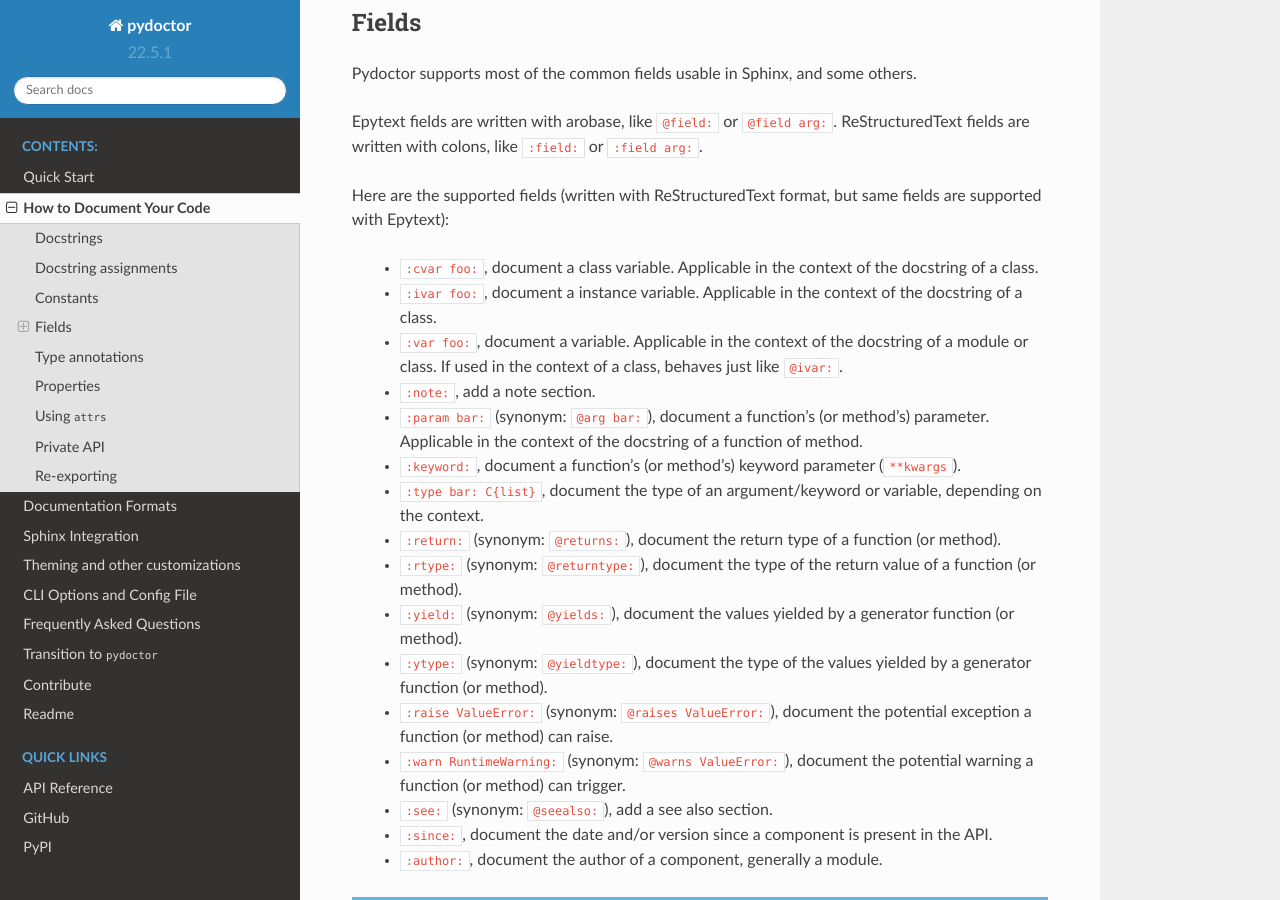
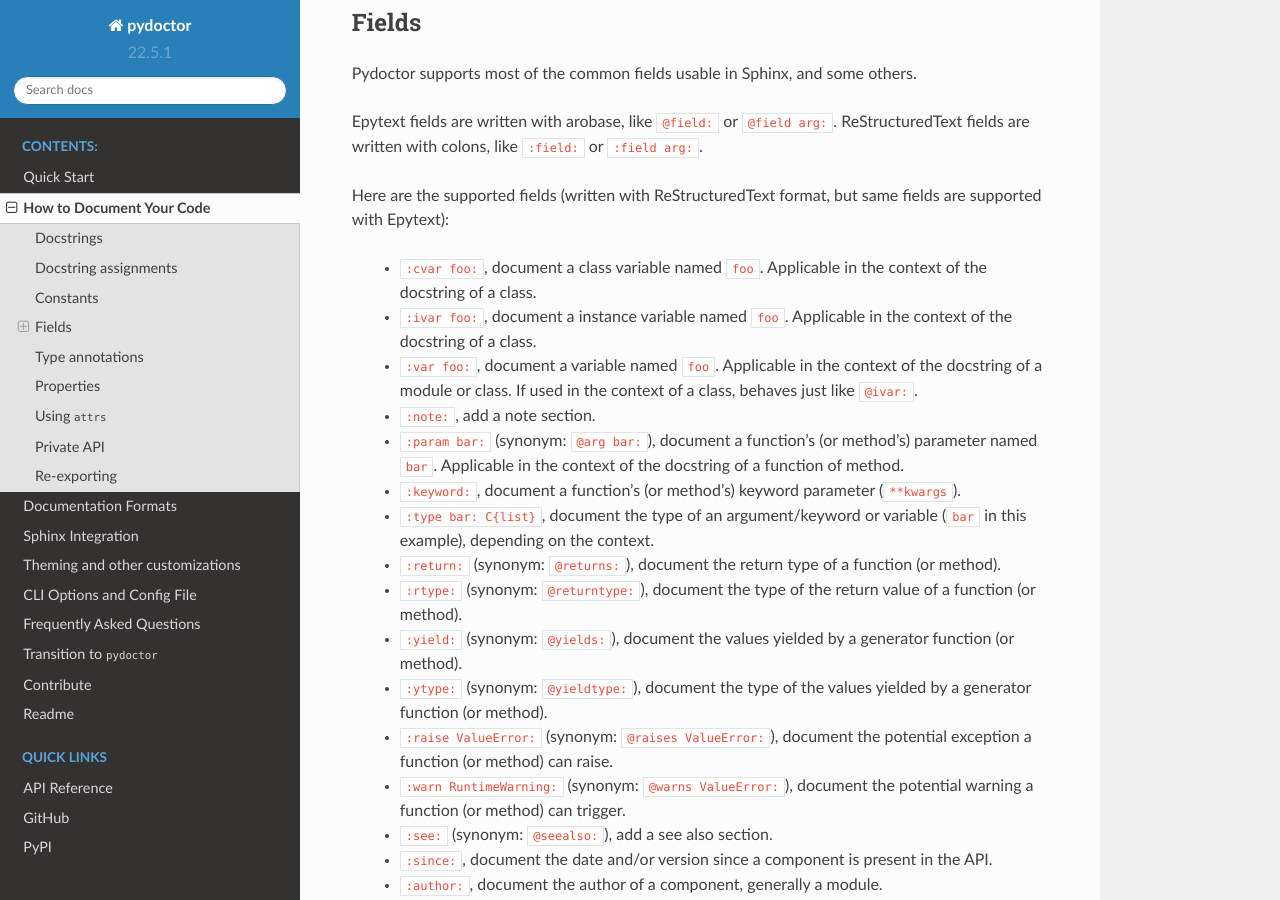
Before and after one commit to twisted/pydoctor, a Sphinx documentation site: the page built from docs/source/codedoc.rst, in a window 1280 px wide and 900 px high, scrolled down 2622 px. Built offline with Sphinx 7.4.7 and the Read the Docs theme 2.0.0, drawn with Linux system fonts in a browser that asks for light colours.

Commit message:
Update codedoc.rst
Improved explanation of fields.

```diff
--- a/docs/source/codedoc.rst
+++ b/docs/source/codedoc.rst
@@ -115,15 +115,15 @@
 
 Here are the supported fields (written with ReStructuredText format, but same fields are supported with Epytext):
 
-    - ``:cvar foo:``, document a class variable. Applicable in the context of the docstring of a class.
-    - ``:ivar foo:``, document a instance variable. Applicable in the context of the docstring of a class.
-    - ``:var foo:``, document a variable. Applicable in the context of the docstring of a module or class.
+    - ``:cvar foo:``, document a class variable named ``foo``. Applicable in the context of the docstring of a class.
+    - ``:ivar foo:``, document a instance variable named ``foo``. Applicable in the context of the docstring of a class.
+    - ``:var foo:``, document a variable named ``foo``. Applicable in the context of the docstring of a module or class.
       If used in the context of a class, behaves just like ``@ivar:``.
     - ``:note:``, add a note section.
-    - ``:param bar:`` (synonym: ``@arg bar:``), document a function's (or method's) parameter.
+    - ``:param bar:`` (synonym: ``@arg bar:``), document a function's (or method's) parameter named ``bar``.
       Applicable in the context of the docstring of a function of method.
     - ``:keyword:``, document a function's (or method's) keyword parameter (``**kwargs``).
-    - ``:type bar: C{list}``, document the type of an argument/keyword or variable, depending on the context.
+    - ``:type bar: C{list}``, document the type of an argument/keyword or variable (``bar`` in this example), depending on the context.
     - ``:return:`` (synonym: ``@returns:``), document the return type of a function (or method).
     - ``:rtype:`` (synonym: ``@returntype:``), document the type of the return value of a function (or method).
     - ``:yield:`` (synonym: ``@yields:``), document the values yielded by a generator function (or method).
```
